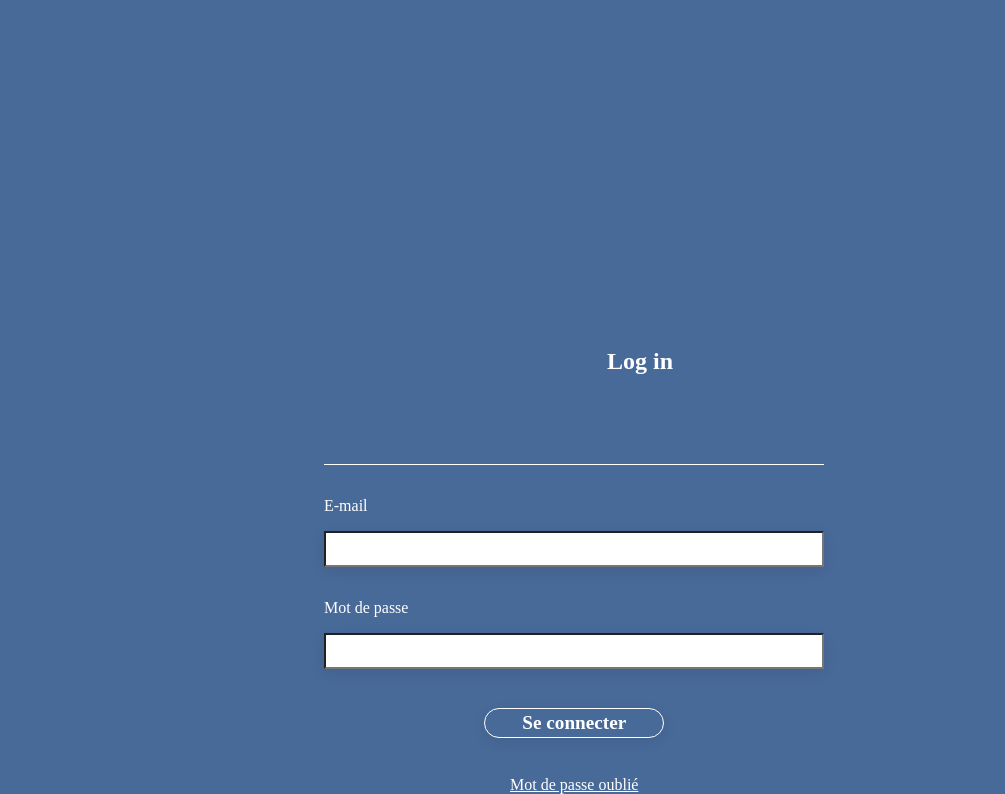
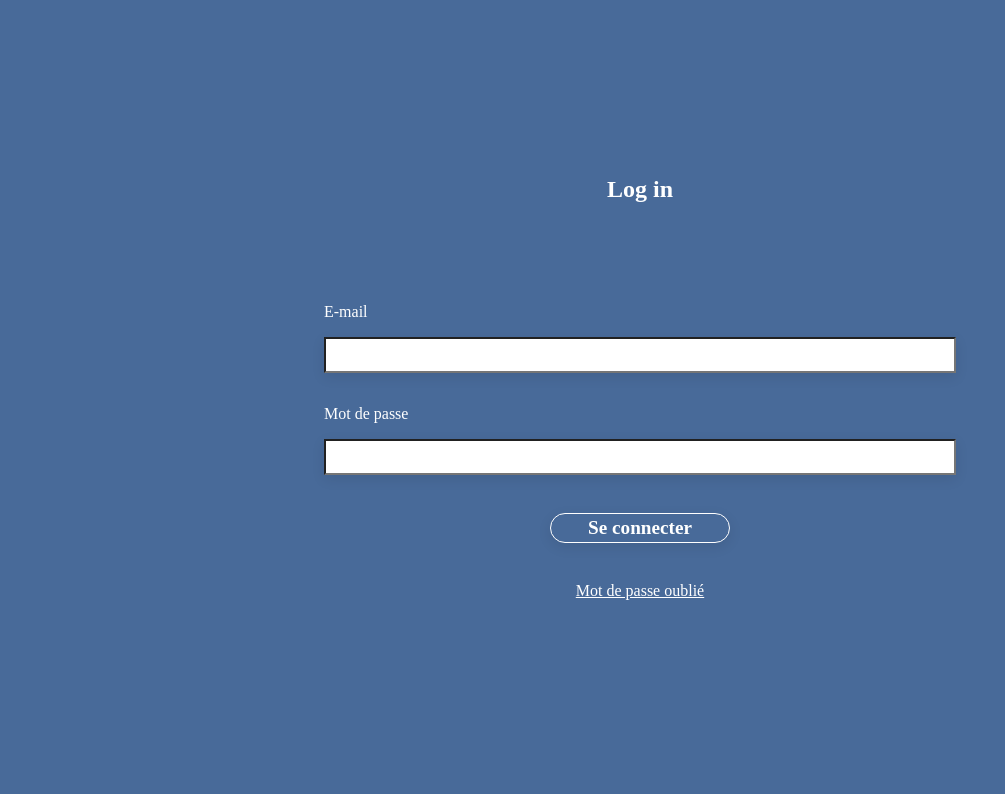
Before and after one commit to bania78/eduflow_forum, a plain HTML site: page login.html in a window 1280 px wide. Shown: the part 110-904 px from the top of the page, without its empty margins (0-1005 px from the left). Drawn offline with Linux system fonts and the light colour scheme.

Commit message:
[FIX] error of position in login page

```diff
--- a/style.css
+++ b/style.css
@@ -72,7 +72,7 @@ main {
     margin-bottom: 0;
 }
 
-.input {
+.div_input {
     position:absolute;
     width: 39.1%;
     bottom: -13%;
```
Also changed, not shown: index.html (+1 -1 lines).
